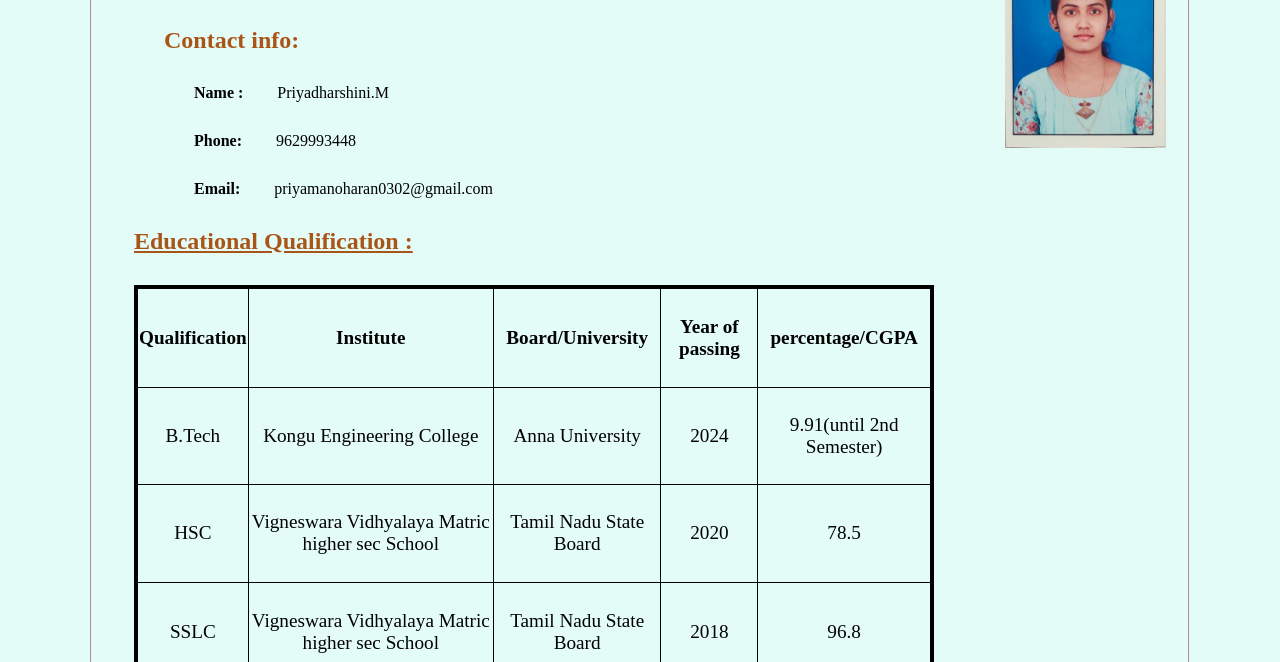
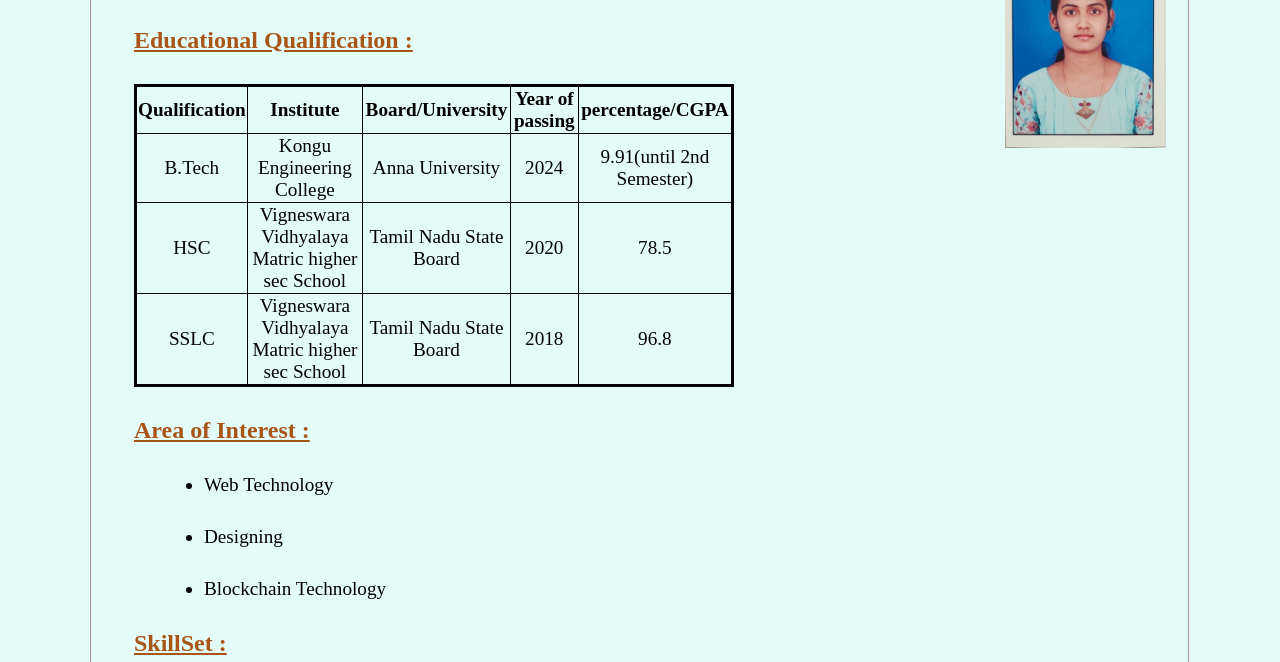
Before and after one commit to priya031102/Resume, a plain HTML site: page index.html in a window 1280 px wide. Shown: the part 138-800 px from the top of the page. Drawn offline with Linux system fonts and the light colour scheme.

Commit message:
Update index.html

```diff
--- a/index.html
+++ b/index.html
@@ -46,17 +46,11 @@
 
 <h1 style="text-align: center; text-decoration: underline;" >RESUME</h1>
 
-    <div style="margin-left:30px">
-    <h2>Contact info:</h2>
-    <p><strong>Name :</strong> Priyadharshini.M</p>
-    <p><strong>Phone:</strong> 9629993448</p>
-    <p><strong>Email:</strong> priyamanoharan0302@gmail.com</p>
-
 
     </div>
 
      <h2 style="text-decoration: underline;">Educational Qualification :</h2>
-     <table border="4" bordercolor="black"  cellspacing="3" width="800" height="400" >
+     <table border="3" bordercolor="black"  cellspacing="4" width="600" height="300" >
         <tr>
 
            <th >Qualification</th>
@@ -126,7 +120,6 @@
         <li>Address :   2/821-K,Sri Venkatesa Nagar,Meenakshi Nagar(East),
             Kanakkampalayam(po),Perumanallur,Tiruppur-641666.</li>
     </ul>
-   <h1 style="text-align: center; text-decoration: underline;" >RESUME</h1>
 
     <div style="margin-left:30px">
     <h2>Contact info:</h2>
```
